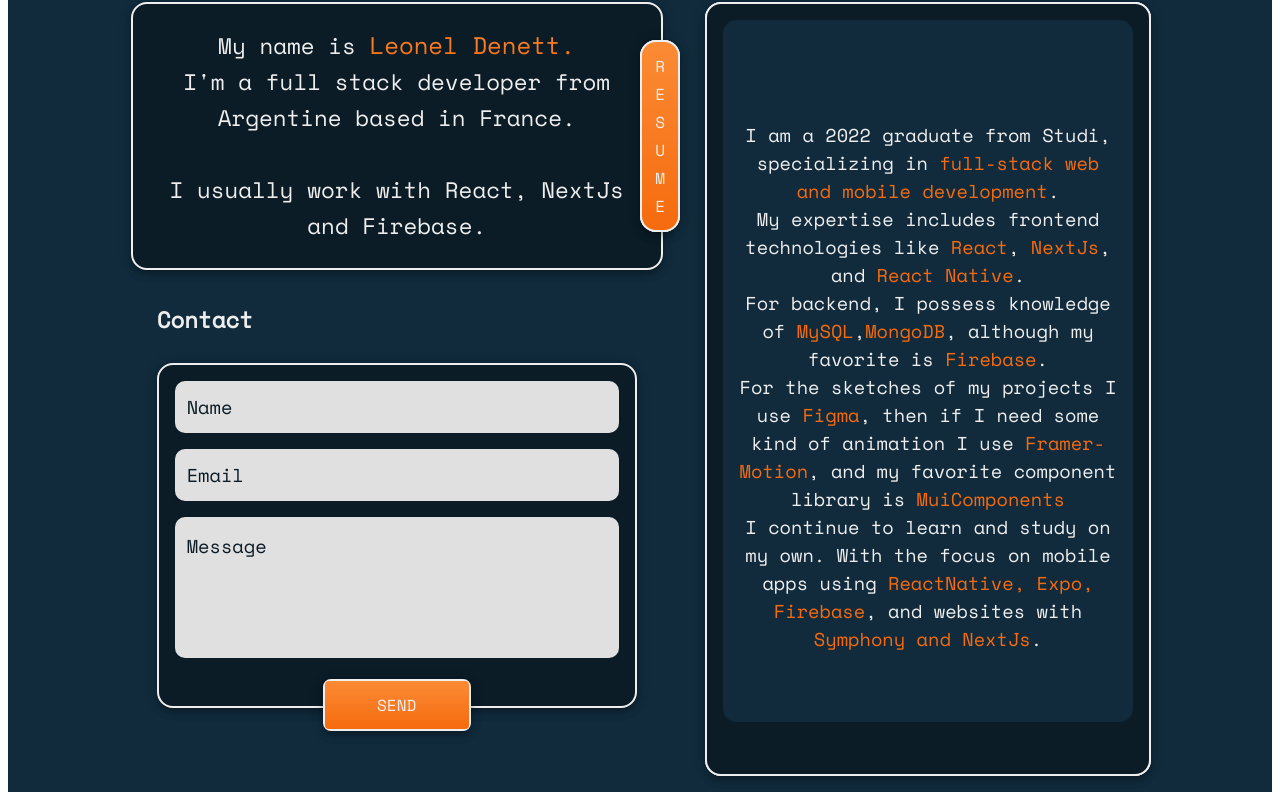
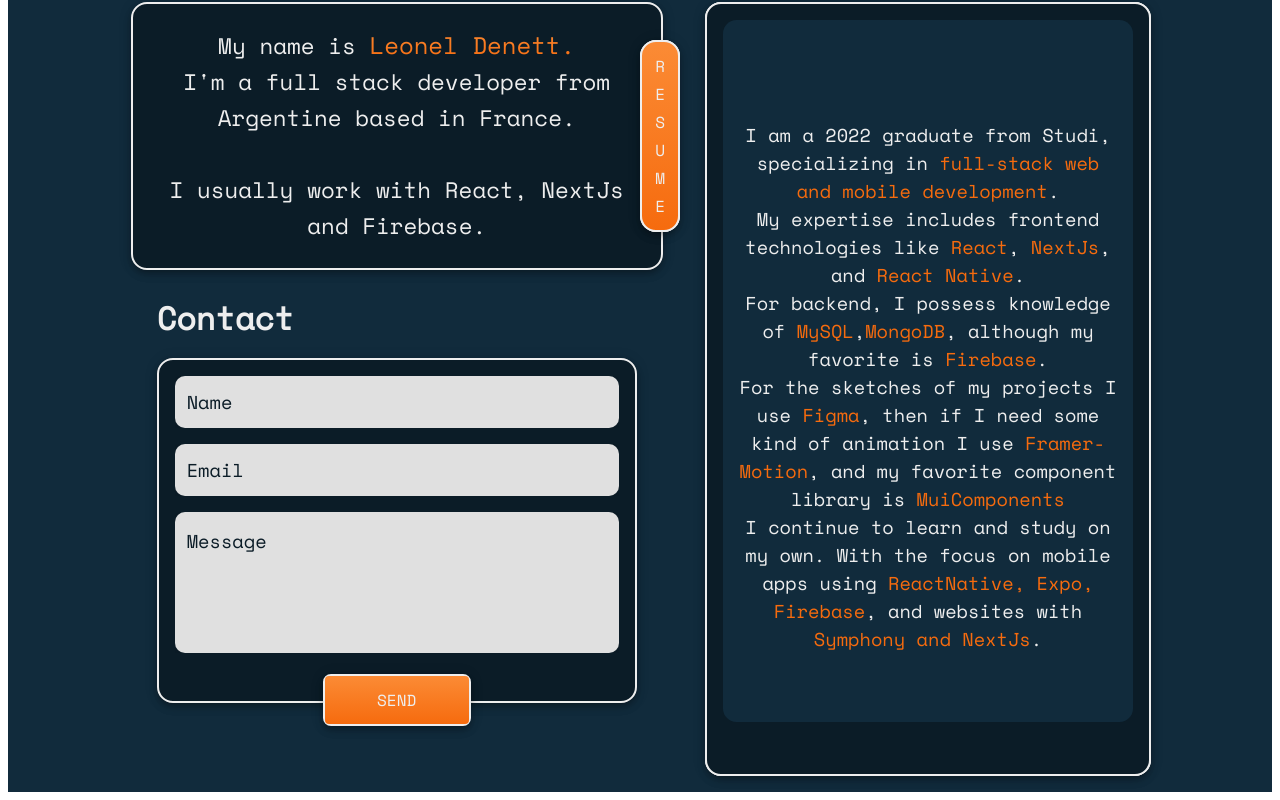
Before and after one commit to LeonelDenett/leonel-denett-portfolio, a Next.js app: page / in a window 1280 px wide. Shown: the part 2006-2806 px from the top of the page. Built offline with nearby package versions, Linux system fonts and the light colour scheme.

Commit message:
contact title edited

```diff
--- a/src/pages/about.tsx
+++ b/src/pages/about.tsx
@@ -120,7 +120,7 @@
                     <Box className={styles.contact}>
                         <Box className={styles.contactContainer}>
                             {/* Title */}
-                            <Typography variant="h6" className={styles.contactTitle} color="primary" fontWeight={"bolder"}>Contact</Typography>
+                            <Typography style={{fontSize:"2rem", height:"40px", lineHeight:"2rem"}} color="primary" fontWeight={"bolder"}>Contact</Typography>
                             {/* Form */}
                             <Formik
                                 initialValues={initialValues}
--- a/src/styles/About.module.css
+++ b/src/styles/About.module.css
@@ -37,10 +37,6 @@
 .presentationText::selection {
     background-color: #eeeeee;
     color: #0b1c27;
-}
-.presentationText {
-    font-size: 1.5rem;
-    line-height: 2rem;
 }
 .name {
     background: linear-gradient(to top, #F66B0E, #FB8B35);
```
